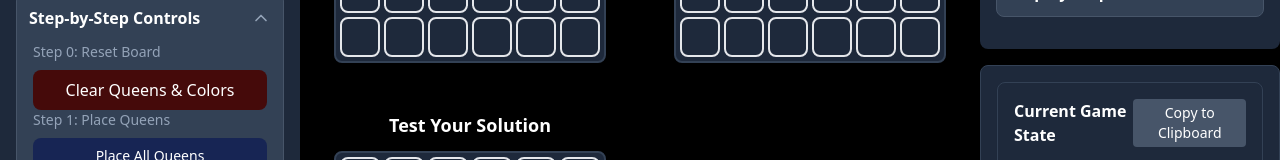
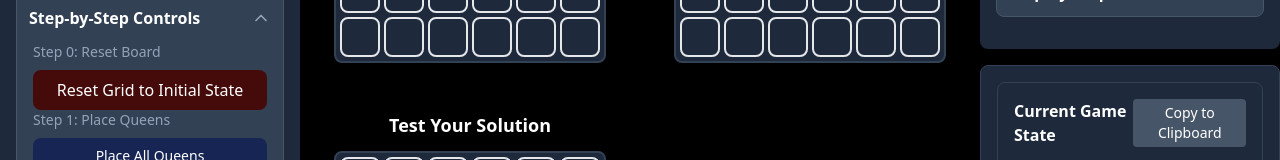
Before and after one commit to Crushford/Cassowary-Games, a Vue app: page /level-builder in a window 1280 px wide. Shown: the part 249-409 px from the top of the page. Built offline with nearby package versions, Linux system fonts and the light colour scheme.

Commit message:
Fix reset grid to intial sate button

```diff
--- a/src/components/level-builder/PuzzleGenerationControls.vue
+++ b/src/components/level-builder/PuzzleGenerationControls.vue
@@ -37,11 +37,8 @@
       <!-- Step 1: Reset Board -->
       <div class="flex flex-col gap-2">
         <span class="text-sm text-slate-400">Step 0: Reset Board</span>
-        <BaseButton
-          @click="levelBuilderStore.clearQueensAndFlags()"
-          class="bg-red-950 hover:bg-red-900"
-        >
-          Clear Queens & Colors
+        <BaseButton @click="levelBuilderStore.initializeGrid()" class="bg-red-950 hover:bg-red-900">
+          Reset Grid to Initial State
         </BaseButton>
       </div>
 
--- a/src/stores/levelBuilderStore.ts
+++ b/src/stores/levelBuilderStore.ts
@@ -167,11 +167,10 @@ export const useLevelBuilderStore = defineStore('game', {
   },
 
   actions: {
+    // Initialize a fresh grid state
     initializeGrid() {
-      this.debugLogs = [];
+      // Clear existing solution
       this.grid = createEmptyGrid(this.gridSize);
-      this.moveHistory = [];
-      this.isComplete = false;
 
       // Initialize playerMarks matrix
       this.playerMarks = Array.from({ length: this.gridSize }, () =>
@@ -181,7 +180,9 @@ export const useLevelBuilderStore = defineStore('game', {
       this.autoTestMarks = Array.from({ length: this.gridSize }, () =>
         Array(this.gridSize).fill(null as MarkType)
       );
-      this.addDebugLog('playerMarks and autoTestMarks RESET by initializeGrid');
+
+      this.isComplete = false;
+      this.addDebugLog('Grid fully reset to initial state');
     },
 
     // Helper method to add debug logs
```
